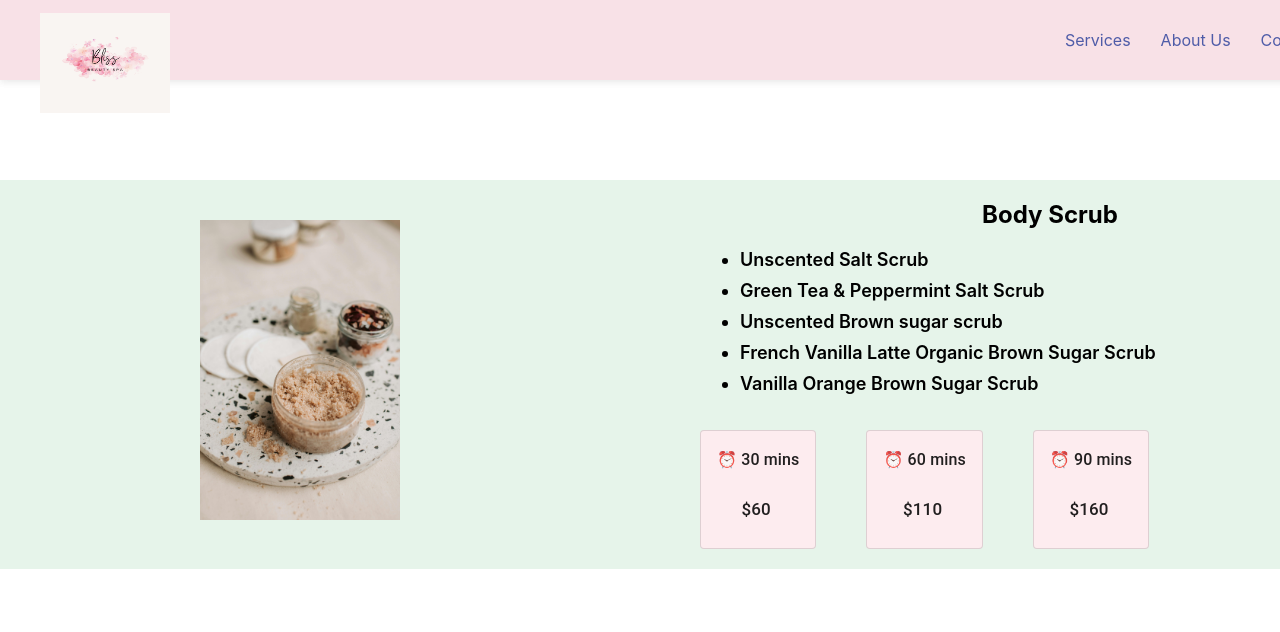
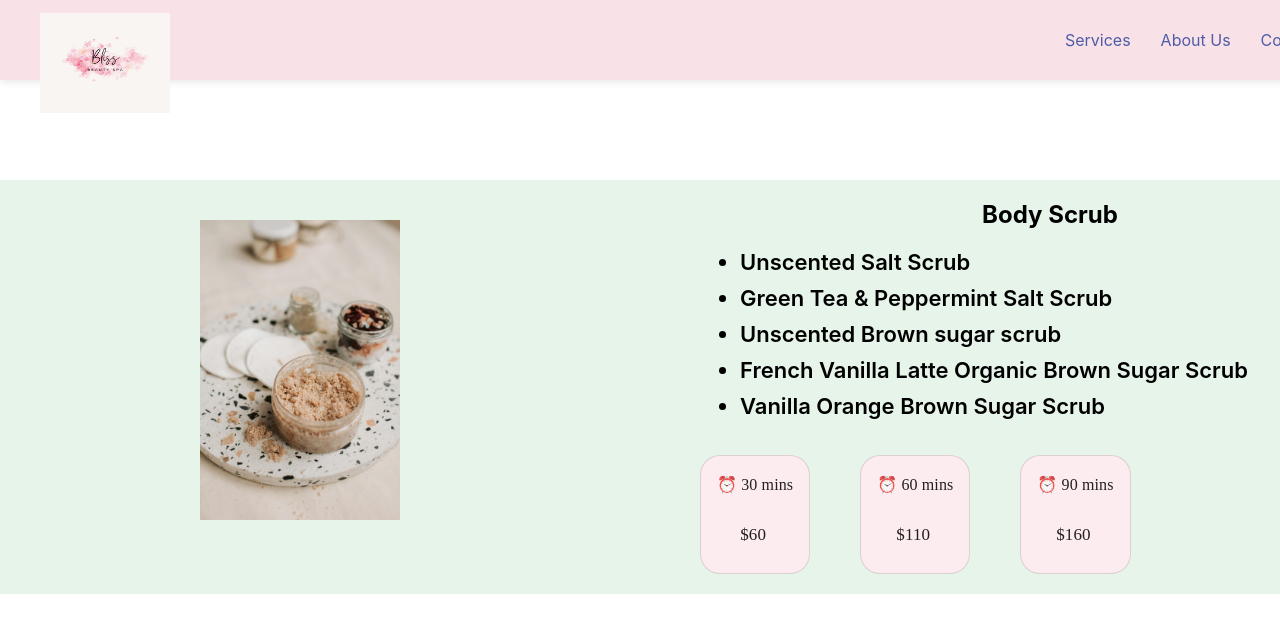
Before and after one commit to tanisnus/Bliss-Body-and-Beauty-Spa, a React (Vite) app: page /pages/Service.jsx in a window 1280 px wide. Shown: the top 632 px of the page. Built offline with nearby package versions, Linux system fonts and the light colour scheme.

Commit message:
Finalized Pricing for 1st service

```diff
--- a/src/pages/Service.css
+++ b/src/pages/Service.css
@@ -38,7 +38,7 @@
 }
 
 .scrub-detail-bulletpoint-list-item{
-    font-size: 18px;
+    font-size: 22px;
     font-weight: 600;
 }
 
--- a/src/pages/Service.jsx
+++ b/src/pages/Service.jsx
@@ -29,11 +29,11 @@ const bull = (
     <React.Fragment>
       <CardContent>
 
-        <Typography variant="h6" component="div" sx={{ mb: 3, fontSize: 16  }}>
+        <Typography variant="h6" component="div" sx={{ mb: 3, fontSize: 16, fontFamily: 'Poppins'  }}>
         ⏰ 30 mins
         </Typography>
 
-        <Typography variant="h6" component="div" align="center" sx={ {fontSize: 17, fontWeight: 510 }}>
+        <Typography variant="h6" component="div" align="center" sx={ {fontSize: 17, fontWeight: 500, fontFamily: 'Poppins' }}>
            $60{bull}
         </Typography>
 
@@ -49,11 +49,11 @@ const bull = (
     <React.Fragment>
       <CardContent>
 
-        <Typography variant="h6" component="div" sx={{ mb: 3, fontSize: 16  }}>
+        <Typography variant="h6" component="div" sx={{ mb: 3, fontSize: 16, fontFamily: 'Poppins'  }}>
         ⏰ 60 mins
         </Typography>
 
-        <Typography variant="h6" component="div" align="center" sx={ {fontSize: 17, fontWeight: 510  }}>
+        <Typography variant="h6" component="div" align="center" sx={ {fontSize: 17, fontWeight: 500, fontFamily: 'Poppins'  }}>
            $110{bull}
         </Typography>
 
@@ -70,11 +70,11 @@ const bull = (
     <React.Fragment>
       <CardContent>
 
-        <Typography variant="h6" component="div" sx={{ mb: 3, fontSize: 16 }}>
+        <Typography variant="h6" component="div" sx={{ mb: 3, fontSize: 16, fontFamily: 'Poppins' }}>
         ⏰ 90 mins
         </Typography>
 
-        <Typography variant="h6" component="div" align="center" sx={ {fontSize: 17, fontWeight: 510  }}>
+        <Typography variant="h6" component="div" align="center" sx={ {fontSize: 17, fontWeight: 500, fontFamily: 'Poppins' }}>
            $160{bull}
         </Typography>
 
@@ -108,17 +108,17 @@ export default function Service() {
 
                 <div className='scrub-detail-pricing-div'>
                     <Box sx={{ Width: 200 }}>
-                        <Card variant="outlined" sx={{ backgroundColor: '#FDECEF' }}>{first_price_card}</Card>
+                        <Card variant="outlined" sx={{ backgroundColor: '#FDECEF', borderRadius: 5 }}>{first_price_card}</Card>
                     </Box>
 
                     <Box sx={{ Width: 200 }}>
                         {/* <Card variant="outlined"> {second_price_card}</Card> */}
-                        <Card variant="outlined" sx={{ backgroundColor: '#FDECEF' }}>{second_price_card}</Card>
+                        <Card variant="outlined" sx={{ backgroundColor: '#FDECEF', borderRadius: 5 }}>{second_price_card}</Card>
 
                     </Box>
 
                     <Box sx={{ Width: 200 }}>
-                        <Card variant="outlined" sx={{ backgroundColor: '#FDECEF' }}>{third_price_card}</Card>
+                        <Card variant="outlined" sx={{ backgroundColor: '#FDECEF', borderRadius: 5 }}>{third_price_card}</Card>
                     </Box>
                 </div>
 
```
